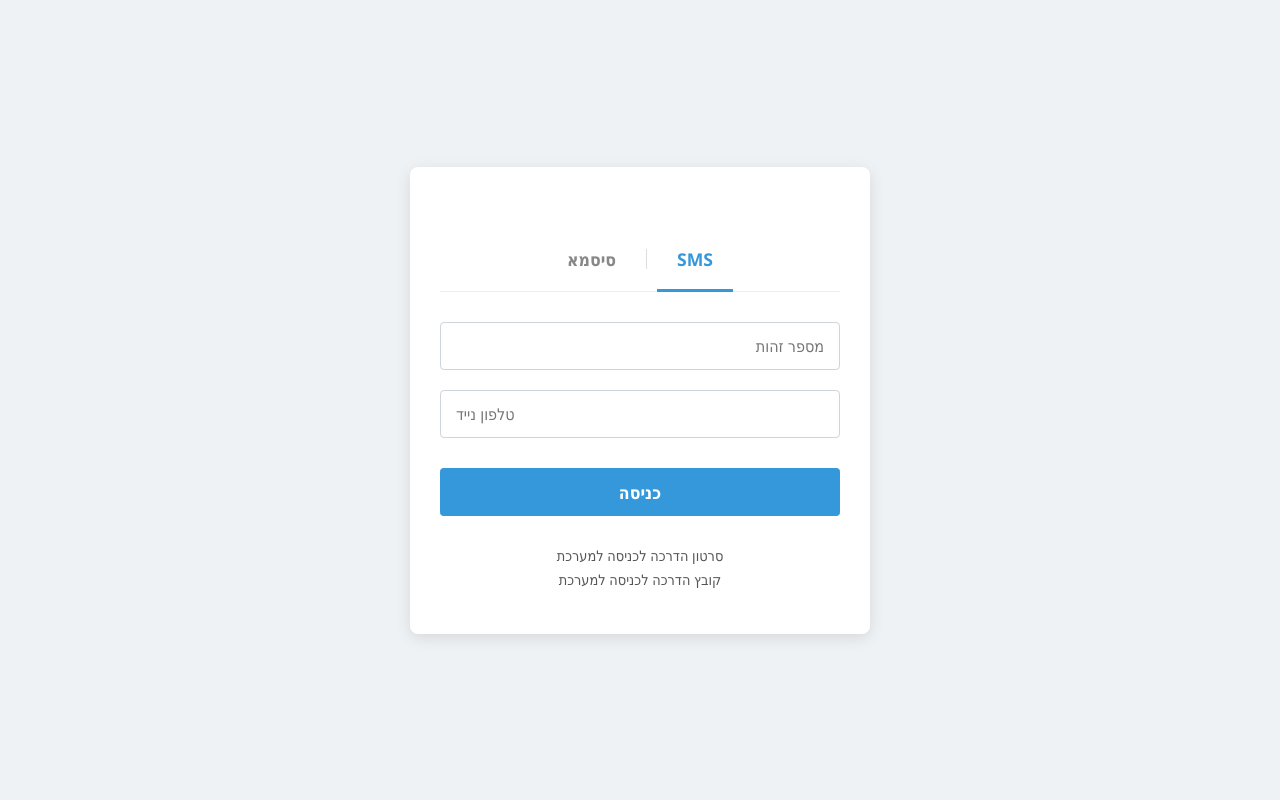
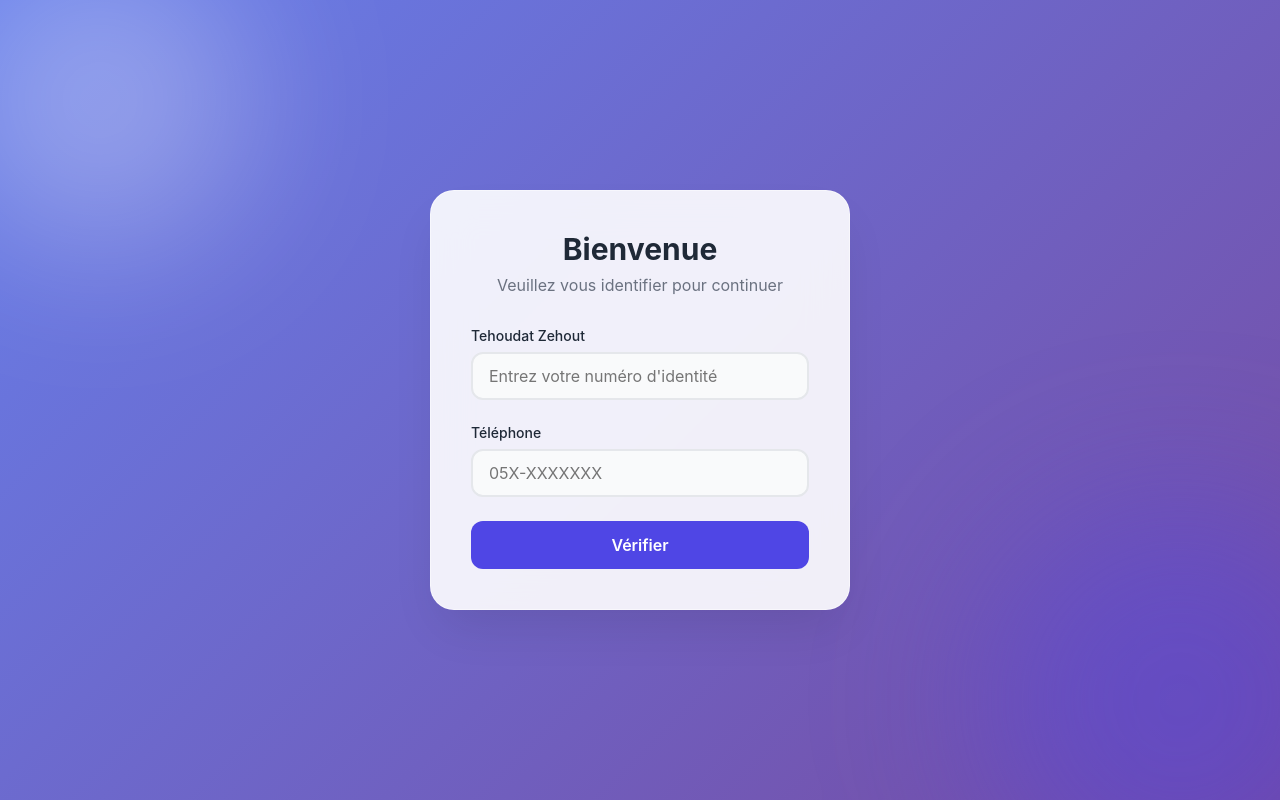
Before and after one commit to benjtap/humanresource, a Vue app: page / in a window 1280 px wide. Built offline with nearby package versions, Linux system fonts and the light colour scheme.

Commit message:
integration de logic vuex axios pour authentifier

```diff
--- a/package.json
+++ b/package.json
@@ -9,8 +9,10 @@
         "preview": "vite preview"
     },
     "dependencies": {
+        "axios": "^1.13.2",
         "vue": "^3.4.0",
-        "vue-router": "^4.2.0"
+        "vue-router": "^4.2.0",
+        "vuex": "^4.0.2"
     },
     "devDependencies": {
         "@vitejs/plugin-vue": "^5.0.0",
--- a/src/main.js
+++ b/src/main.js
@@ -1,9 +1,12 @@
 import { createApp } from 'vue'
 import App from './App.vue'
 import router from './router'
+import store from './store'
+import './style.css' // Import global styles if available, or create them
 
 const app = createApp(App)
 
+app.use(store)
 app.use(router)
 
 app.mount('#app')
--- /dev/null
+++ b/src/services/api.js
@@ -0,0 +1,39 @@
+import axios from 'axios'
+import store from '../store'
+
+// Create axios instance
+const api = axios.create({
+    baseURL: 'https://votre-api-url.com', // Replace with actual API URL
+    headers: {
+        'Content-Type': 'application/json'
+    }
+})
+
+// Request interceptor to add the auth token header to every request
+api.interceptors.request.use(
+    (config) => {
+        const token = store.state.token
+        if (token) {
+            config.headers['Authorization'] = `Bearer ${token}`
+        }
+        return config
+    },
+    (error) => {
+        return Promise.reject(error)
+    }
+)
+
+// Response interceptor to handle 401/403 errors (optional but good practice)
+api.interceptors.response.use(
+    (response) => response,
+    (error) => {
+        if (error.response && (error.response.status === 401 || error.response.status === 403)) {
+            // Handle unauthorized access (e.g., logout user)
+            store.dispatch('logout')
+            // You might want to redirect to login page here
+        }
+        return Promise.reject(error)
+    }
+)
+
+export default api
--- /dev/null
+++ b/src/style.css
@@ -0,0 +1,25 @@
+:root {
+  --primary: #4f46e5;
+  --primary-hover: #4338ca;
+  --bg-gradient: linear-gradient(135deg, #667eea 0%, #764ba2 100%);
+  --surface: rgba(255, 255, 255, 0.9);
+  --glass: rgba(255, 255, 255, 0.25);
+  --text-main: #1f2937;
+  --text-muted: #6b7280;
+}
+
+body {
+  margin: 0;
+  font-family: 'Inter', system-ui, -apple-system, sans-serif;
+  background: #f3f4f6;
+  color: var(--text-main);
+  -webkit-font-smoothing: antialiased;
+}
+
+* {
+  box-sizing: border-box;
+}
+
+input, button {
+  font-family: inherit;
+}
--- a/src/views/LoginView.vue
+++ b/src/views/LoginView.vue
@@ -1,222 +1,346 @@
-<script setup>
-import { ref } from 'vue';
-import { useRouter } from 'vue-router';
+<template>
+  <div class="login-container">
+    <div class="background-shapes">
+      <div class="shape shape-1"></div>
+      <div class="shape shape-2"></div>
+    </div>
 
-const router = useRouter();
-const isSmsLogin = ref(true);
+    <div class="login-card">
+      <div class="card-header">
+        <h1>Bienvenue</h1>
+        <p>Veuillez vous identifier pour continuer</p>
+      </div>
 
-const toggleTab = (sms) => {
-  isSmsLogin.value = sms;
-};
+      <form @submit.prevent="handleIdentityCheck" class="login-form">
+        <div class="form-group">
+          <label for="idNumber">Tehoudat Zehout</label>
+          <input
+            type="text"
+            id="idNumber"
+            v-model="form.idNumber"
+            placeholder="Entrez votre numéro d'identité"
+            required
+            :disabled="isLoading"
+          />
+        </div>
 
-const handleLogin = () => {
-    // Simulate login and redirect to dashboard
-    router.push('/dashboard');
-};
-</script>
+        <div class="form-group">
+          <label for="phoneNumber">Téléphone</label>
+          <input
+            type="tel"
+            id="phoneNumber"
+            v-model="form.phoneNumber"
+            placeholder="05X-XXXXXXX"
+            required
+            :disabled="isLoading"
+          />
+        </div>
 
-<template>
-  <div class="login-wrapper">
-      <div class="login-container">
-        <div class="login-card">
-            <div class="logo-container">
-                <i class="fas fa-user-circle fa-3x" style="color: #ccc;"></i>
+        <button type="submit" class="btn-primary" :disabled="isLoading">
+          <span v-if="isLoading" class="loader"></span>
+          <span v-else>Vérifier</span>
+        </button>
+      </form>
+    </div>
+
+    <!-- OTP Modal Popup -->
+    <transition name="fade">
+      <div v-if="showOtpModal" class="modal-overlay">
+        <div class="modal-content">
+          <div class="modal-header">
+            <h3>Code de Vérification</h3>
+            <p>Un code a été envoyé à votre numéro.</p>
+          </div>
+
+          <form @submit.prevent="handleCodeVerification">
+            <div class="form-group">
+              <input
+                type="text"
+                class="otp-input"
+                v-model="verificationCode"
+                placeholder="Ex: 123456"
+                autofocus
+                required
+              />
             </div>
 
-            <div class="login-tabs">
-                <button class="tab-btn" :class="{ active: isSmsLogin }" @click="toggleTab(true)">SMS</button>
-                <div class="tab-divider"></div>
-                <button class="tab-btn" :class="{ active: !isSmsLogin }" @click="toggleTab(false)">סיסמא</button>
+            <div class="modal-actions">
+              <button type="button" @click="showOtpModal = false" class="btn-secondary">Annuler</button>
+              <button type="submit" class="btn-primary">Confirmer</button>
             </div>
-
-            <!-- SMS Login Form -->
-            <form v-if="isSmsLogin" @submit.prevent="handleLogin" class="login-form">
-                <div class="input-group">
-                    <input type="text" placeholder="מספר זהות" required>
-                </div>
-                <div class="input-group">
-                     <input type="tel" placeholder="טלפון נייד" required>
-                </div>
-                <button type="submit" class="submit-btn">כניסה</button>
-            </form>
-
-            <!-- Password Login Form -->
-            <form v-else @submit.prevent="handleLogin" class="login-form">
-                <div class="input-group">
-                    <input type="text" placeholder="מספר זהות" required>
-                </div>
-                <div class="input-group">
-                    <input type="password" placeholder="סיסמא" required>
-                    <i class="fas fa-lock input-icon"></i>
-                </div>
-
-                <div class="form-footer">
-                    <a href="#" class="forgot-password">שכחתי/ איני יודע את הסיסמא</a>
-                </div>
-
-                <button type="submit" class="submit-btn">כניסה</button>
-            </form>
-
-            <div class="external-links">
-                <a href="#">סרטון הדרכה לכניסה למערכת</a>
-                <br>
-                <a href="#">קובץ הדרכה לכניסה למערכת</a>
-            </div>
+          </form>
         </div>
-    </div>
+      </div>
+    </transition>
   </div>
 </template>
 
-<style scoped>
-.login-wrapper {
-    font-family: 'Segoe UI', Tahoma, Geneva, Verdana, sans-serif;
-    background-color: #eef2f5;
-    min-height: 100vh;
-    display: flex;
-    justify-content: center;
-    align-items: center;
-    direction: rtl;
+<script setup>
+import { ref, reactive } from 'vue'
+import { useRouter } from 'vue-router'
+import { useStore } from 'vuex'
+import api from '../services/api'
+
+const router = useRouter()
+const store = useStore()
+
+const isLoading = ref(false)
+const showOtpModal = ref(false)
+const verificationCode = ref('')
+
+const form = reactive({
+  idNumber: '',
+  phoneNumber: ''
+})
+
+const handleIdentityCheck = async () => {
+  isLoading.value = true
+  try {
+    // 1. Chained Request: Send ID and Phone to API endpoint
+    // Replace '/auth/check' with your actual endpoint
+    const response = await api.post('/auth/check', {
+      tehoudat_zehout: form.idNumber,
+      phone: form.phoneNumber
+    })
+
+    // If successful match (concordance), show popup
+    // You might want to check response.data.success or similar depending on API
+    if (response.data) {
+        showOtpModal.value = true
+    }
+
+  } catch (error) {
+    console.error('Identity check failed:', error)
+    alert('Erreur lors de la vérification. Veuillez vérifier vos informations.')
+  } finally {
+    isLoading.value = false
+  }
 }
 
+const handleCodeVerification = async () => {
+  try {
+    // 2. Post verification code
+    const response = await api.post('/auth/verify', {
+      code: verificationCode.value,
+      tehoudat_zehout: form.idNumber // Send context if needed
+    })
+
+    // 3. If concordance, get JWT token
+    const token = response.data.token
+
+    if (token) {
+      // 4. Store token in Vuex (which also sets the Axios header)
+      store.dispatch('saveToken', token)
+
+      // Redirect to dashboard
+      router.push('/')
+    } else {
+        alert('Code invalide')
+    }
+  } catch (error) {
+    console.error('Code verification failed:', error)
+    alert('Code incorrect ou expiré.')
+  }
+}
+</script>
+
+<style scoped>
 .login-container {
-    width: 100%;
-    padding: 20px;
-    box-sizing: border-box;
-    display: flex;
-    justify-content: center;
+  min-height: 100vh;
+  display: flex;
+  align-items: center;
+  justify-content: center;
+  background: var(--bg-gradient);
+  position: relative;
+  overflow: hidden;
+  padding: 20px;
+}
+
+.background-shapes .shape {
+  position: absolute;
+  border-radius: 50%;
+  filter: blur(80px);
+  z-index: 0;
+}
+.shape-1 {
+  width: 300px;
+  height: 300px;
+  background: rgba(255, 255, 255, 0.3);
+  top: -50px;
+  left: -50px;
+}
+.shape-2 {
+  width: 400px;
+  height: 400px;
+  background: rgba(79, 70, 229, 0.4);
+  bottom: -100px;
+  right: -100px;
 }
 
 .login-card {
-    background-color: #ffffff;
-    border-radius: 8px;
-    box-shadow: 0 4px 15px rgba(0,0,0,0.1);
-    width: 100%;
-    max-width: 400px;
-    padding: 40px 30px;
-    text-align: center;
+  background: var(--surface);
+  backdrop-filter: blur(20px);
+  padding: 2.5rem;
+  border-radius: 1.5rem;
+  box-shadow: 0 25px 50px -12px rgba(0, 0, 0, 0.1);
+  width: 100%;
+  max-width: 420px;
+  z-index: 1;
+  border: 1px solid rgba(255, 255, 255, 0.5);
 }
 
-.logo-container {
-    margin-bottom: 30px;
+.card-header {
+  text-align: center;
+  margin-bottom: 2rem;
+}
+.card-header h1 {
+  font-size: 1.875rem;
+  font-weight: 700;
+  color: var(--text-main);
+  margin: 0;
+}
+.card-header p {
+  color: var(--text-muted);
+  margin-top: 0.5rem;
 }
 
-.login-tabs {
-    display: flex;
-    justify-content: center;
-    align-items: center;
-    margin-bottom: 30px;
-    border-bottom: 1px solid #eee;
-    padding-bottom: 10px;
+.form-group {
+  margin-bottom: 1.5rem;
 }
 
-.tab-btn {
-    background: none;
-    border: none;
-    font-size: 1.1rem;
-    color: #888;
-    cursor: pointer;
-    padding: 10px 20px;
-    font-weight: 600;
-    font-family: inherit;
-    position: relative;
-    transition: color 0.3s;
+label {
+  display: block;
+  font-size: 0.875rem;
+  font-weight: 500;
+  color: var(--text-main);
+  margin-bottom: 0.5rem;
 }
 
-.tab-btn.active {
-    color: #3498db;
+input {
+  width: 100%;
+  padding: 0.75rem 1rem;
+  border-radius: 0.75rem;
+  border: 2px solid #e5e7eb;
+  background: #f9fafb;
+  transition: all 0.2s;
+  font-size: 1rem;
 }
 
-.tab-btn.active::after {
-    content: '';
-    position: absolute;
-    bottom: -11px;
-    left: 0;
-    width: 100%;
-    height: 3px;
-    background-color: #3498db;
+input:focus {
+  outline: none;
+  border-color: var(--primary);
+  box-shadow: 0 0 0 4px rgba(79, 70, 229, 0.1);
+  background: white;
 }
 
-.tab-divider {
-    width: 1px;
-    height: 20px;
-    background-color: #ddd;
-    margin: 0 10px;
+.btn-primary {
+  width: 100%;
+  padding: 0.875rem;
+  background: var(--primary);
+  color: white;
+  border: none;
+  border-radius: 0.75rem;
+  font-weight: 600;
+  font-size: 1rem;
+  cursor: pointer;
+  transition: all 0.2s;
+  display: flex;
+  justify-content: center;
+  align-items: center;
 }
 
-.login-form {
-    display: flex;
-    flex-direction: column;
-    gap: 20px;
+.btn-primary:hover {
+  background: var(--primary-hover);
+  transform: translateY(-1px);
+}
+.btn-primary:disabled {
+  opacity: 0.7;
+  cursor: not-allowed;
 }
 
-.input-group {
-    position: relative;
+/* Modal Styles */
+.modal-overlay {
+  position: fixed;
+  top: 0;
+  left: 0;
+  width: 100%;
+  height: 100%;
+  background: rgba(0, 0, 0, 0.5);
+  display: flex;
+  align-items: center;
+  justify-content: center;
+  z-index: 100;
+  backdrop-filter: blur(4px);
 }
 
-.input-group input {
-    width: 100%;
-    padding: 12px 15px;
-    border: 1px solid #ced4da;
-    border-radius: 4px;
-    font-size: 1rem;
-    box-sizing: border-box;
-    outline: none;
-    transition: border-color 0.3s, box-shadow 0.3s;
-    font-family: inherit;
+.modal-content {
+  background: white;
+  padding: 2rem;
+  border-radius: 1.5rem;
+  width: 90%;
+  max-width: 400px;
+  box-shadow: 0 20px 25px -5px rgba(0, 0, 0, 0.1);
+  animation: slideUp 0.3s ease-out;
 }
 
-.input-group input:focus {
-    border-color: #3498db;
-    box-shadow: 0 0 0 3px rgba(52, 152, 219, 0.1);
+.modal-header {
+  text-align: center;
+  margin-bottom: 1.5rem;
 }
 
-.input-icon {
-    position: absolute;
-    left: 15px;
-    top: 50%;
-    transform: translateY(-50%);
-    color: #ccc;
+.otp-input {
+  text-align: center;
+  letter-spacing: 0.5rem;
+  font-size: 1.5rem;
+  font-weight: 700;
 }
 
-.submit-btn {
-    background-color: #3498db;
-    color: white;
-    border: none;
-    border-radius: 4px;
-    padding: 12px;
-    font-size: 1.1rem;
-    font-weight: 600;
-    cursor: pointer;
-    transition: background-color 0.3s;
-    margin-top: 10px;
-    font-family: inherit;
+.modal-actions {
+  display: flex;
+  gap: 1rem;
+  margin-top: 1.5rem;
 }
 
-.submit-btn:hover {
-    background-color: #2980b9;
+.btn-secondary {
+  flex: 1;
+  padding: 0.75rem;
+  background: transparent;
+  border: 2px solid #e5e7eb;
+  color: var(--text-main);
+  border-radius: 0.75rem;
+  font-weight: 600;
+  cursor: pointer;
+  transition: all 0.2s;
+}
+.btn-secondary:hover {
+  background: #f3f4f6;
 }
 
-.form-footer {
-    text-align: right;
-    margin-top: -10px;
-    margin-bottom: 10px;
+/* Animations */
+@keyframes slideUp {
+  from { opacity: 0; transform: translateY(20px); }
+  to { opacity: 1; transform: translateY(0); }
 }
 
-.forgot-password {
-    color: #3498db;
-    font-size: 0.9rem;
-    text-decoration: none;
+.fade-enter-active, .fade-leave-active {
+  transition: opacity 0.3s ease;
+}
+.fade-enter-from, .fade-leave-to {
+  opacity: 0;
 }
 
-.external-links {
-    margin-top: 30px;
-    font-size: 0.9rem;
+.loader {
+    width: 20px;
+    height: 20px;
+    border: 3px solid #FFF;
+    border-bottom-color: transparent;
+    border-radius: 50%;
+    display: inline-block;
+    box-sizing: border-box;
+    animation: rotation 1s linear infinite;
 }
-
-.external-links a {
-    color: #555;
-    text-decoration: none;
-    display: inline-block;
-    margin-bottom: 5px;
+@keyframes rotation {
+    0% { transform: rotate(0deg); }
+    100% { transform: rotate(360deg); }
 }
 </style>
```
Also changed, not shown: src/router/index.js (+18 -2 lines), src/store/index.js (added, +39 -0 lines), src/views/DashboardView.vue (+11 -2 lines), github.txt (added), 1 other file (tests, documents, lock files or other folders).
